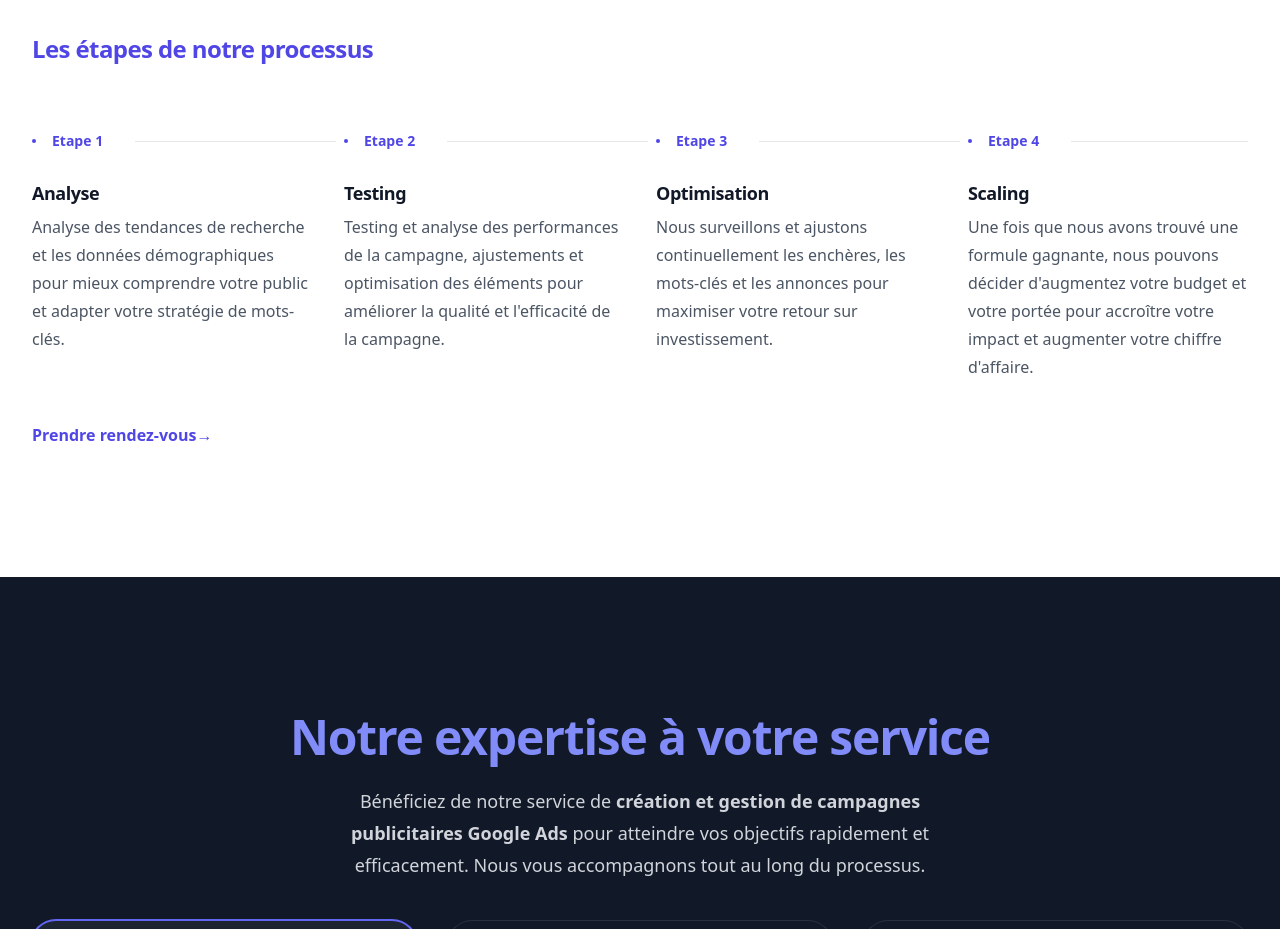
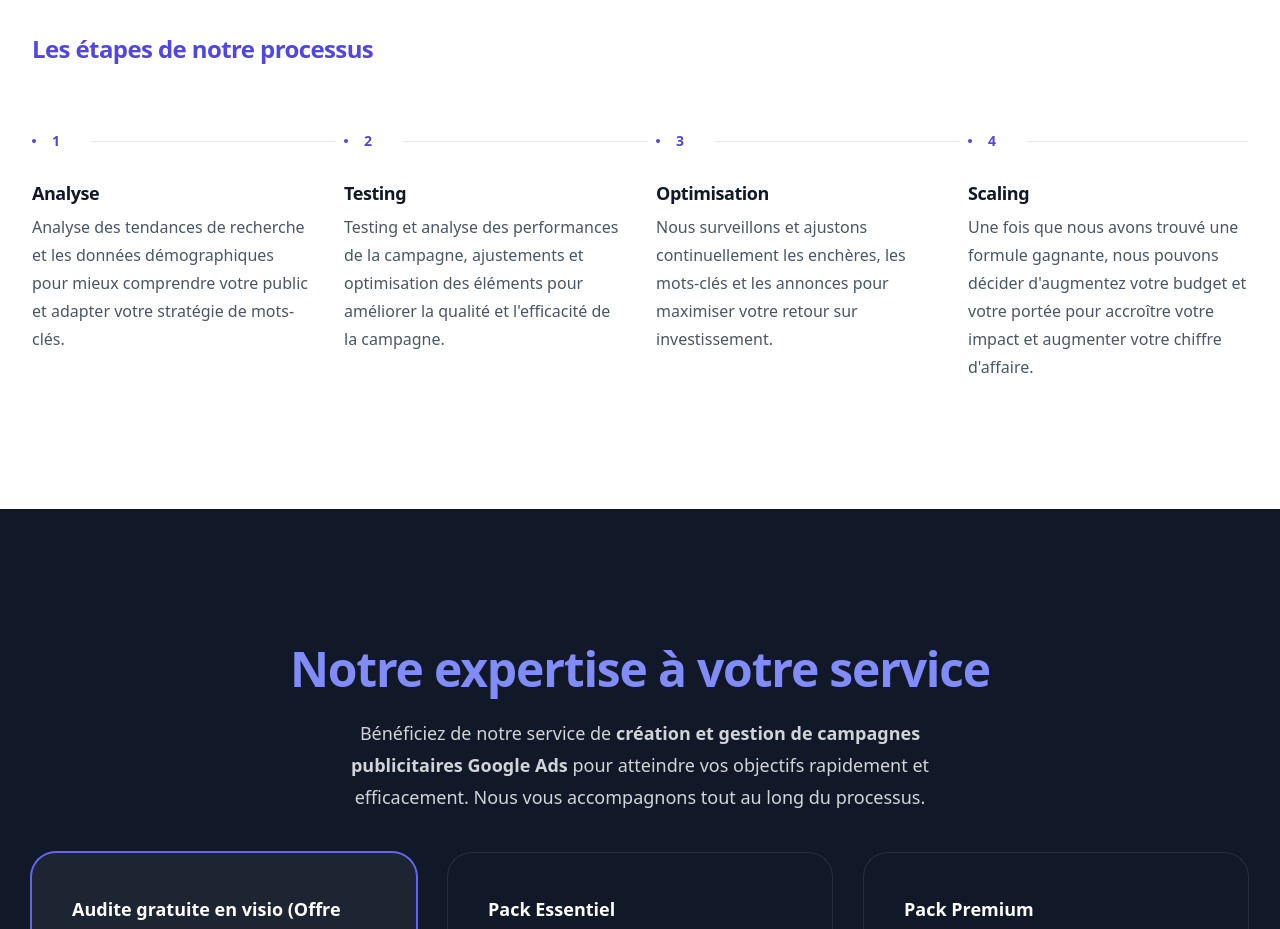
Before and after one commit to magicniclus/adsventure, a Next.js app: page / in a window 1280 px wide. Shown: the part 2320-3249 px from the top of the page. Built offline with nearby package versions, Linux system fonts and the light colour scheme.

Commit message:
Update Timeline.js

```diff
--- a/components/Organisms/Timeline.js
+++ b/components/Organisms/Timeline.js
@@ -6,28 +6,28 @@ const Timeline = () => {
       name: "Analyse",
       description:
         "Analyse des tendances de recherche et les données démographiques pour mieux comprendre votre public et adapter votre stratégie de mots-clés.",
-      date: "Etape 1",
+      date: "1",
       dateTime: "2021-08",
     },
     {
       name: "Testing",
       description:
         "Testing et analyse des performances de la campagne, ajustements et optimisation des éléments pour améliorer la qualité et l'efficacité de la campagne.",
-      date: "Etape 2",
+      date: "2",
       dateTime: "2021-12",
     },
     {
       name: "Optimisation",
       description:
         "Nous surveillons et ajustons continuellement les enchères, les mots-clés et les annonces pour maximiser votre retour sur investissement.",
-      date: "Etape 3",
+      date: "3",
       dateTime: "2022-02",
     },
     {
       name: "Scaling",
       description:
         " Une fois que nous avons trouvé une formule gagnante, nous pouvons décider d'augmentez votre budget et votre portée pour accroître votre impact et augmenter votre chiffre d'affaire.",
-      date: "Etape 4",
+      date: "4",
       dateTime: "2022-12",
     },
   ];
@@ -66,7 +66,7 @@ const Timeline = () => {
             </div>
           ))}
         </div>
-        <div className="mt-10 flex">
+        {/* <div className="mt-10 flex">
           <a
             href="#service"
             className="text-base font-semibold leading-7 text-indigo-600"
@@ -74,7 +74,7 @@ const Timeline = () => {
             Prendre rendez-vous
             <span aria-hidden="true">&rarr;</span>
           </a>
-        </div>
+        </div> */}
       </div>
     </div>
   );
```
